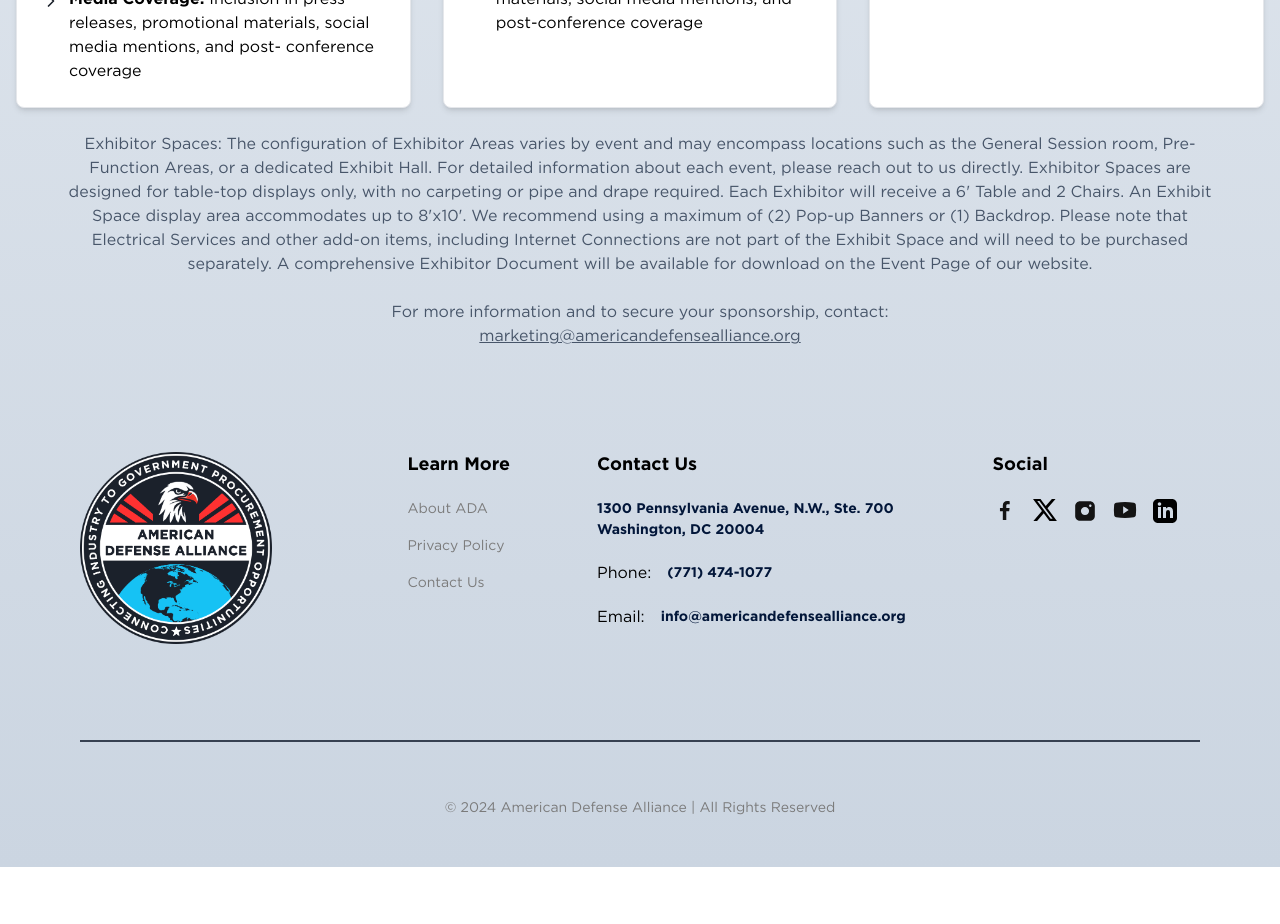
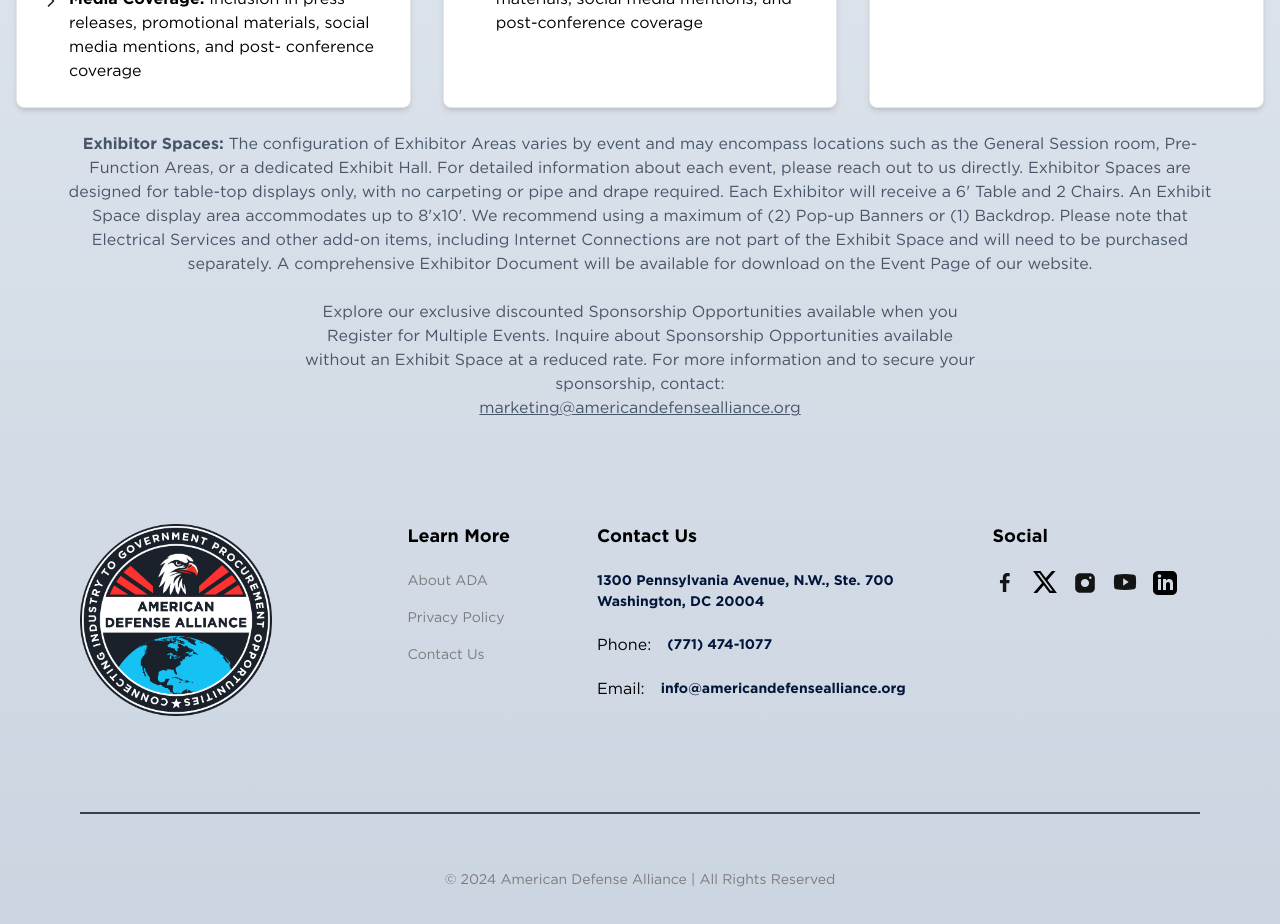
Before and after one commit to masonym/ada-website, a Next.js app: page /events/2025-defense-industry-forecast/sponsors-exhibitors/sponsorship-opportunities in a window 1280 px wide. Shown: the part 1720-2644 px from the top of the page. Before the commit the page ends 2587 px from the top, so only its background shows below. Built offline with nearby package versions, Linux system fonts and the light colour scheme.

Commit message:
Updated event overview & sponsor page

```diff
--- a/src/app/components/ExhibitorOptions.tsx
+++ b/src/app/components/ExhibitorOptions.tsx
@@ -36,7 +36,7 @@ const ExhibitorOptions = ({ event }: ExhibitorProps) => {
                     />
                 ))}
                 <p className="text-[16px] font-gotham text-slate-600 text-center w-full max-w-6xl mx-auto mb-6">
-                Exhibitor Spaces: The configuration of Exhibitor Areas varies by event and may encompass locations such as the General Session room, Pre-Function Areas, or a dedicated Exhibit Hall. For detailed information about each event, please reach out to us directly. Exhibitor Spaces are designed for table-top displays only, with no carpeting or pipe and drape required. Each Exhibitor will receive a 6' Table and 2 Chairs. An Exhibit Space display area accommodates up to 8'x10'. We recommend using a maximum of (2) Pop-up Banners or (1) Backdrop. Please note that Electrical Services and other add-on items, including Internet Connections are not part of the Exhibit Space and will need to be purchased separately. A comprehensive Exhibitor Document will be available for download on the Event Page of our website.
+                <b>Exhibitor Spaces:</b> The configuration of Exhibitor Areas varies by event and may encompass locations such as the General Session room, Pre-Function Areas, or a dedicated Exhibit Hall. For detailed information about each event, please reach out to us directly. Exhibitor Spaces are designed for table-top displays only, with no carpeting or pipe and drape required. Each Exhibitor will receive a 6' Table and 2 Chairs. An Exhibit Space display area accommodates up to 8'x10'. We recommend using a maximum of (2) Pop-up Banners or (1) Backdrop. Please note that Electrical Services and other add-on items, including Internet Connections are not part of the Exhibit Space and will need to be purchased separately. A comprehensive Exhibitor Document will be available for download on the Event Page of our website.
                 </p>
                 <p className="text-[16px] font-gotham text-slate-600 text-center w-full max-w-2xl mx-auto mb-6">
                     For more information about exhibitor opportunities, contact: <br />
--- a/src/app/components/SponsorOptions.tsx
+++ b/src/app/components/SponsorOptions.tsx
@@ -43,10 +43,10 @@ const SponsorOptions = ({ event }: SponsorProps) => {
                     }
                 </div>
                 <p className="text-[16px] font-gotham text-slate-600 text-center w-full max-w-6xl mx-auto mb-6">
-                Exhibitor Spaces: The configuration of Exhibitor Areas varies by event and may encompass locations such as the General Session room, Pre-Function Areas, or a dedicated Exhibit Hall. For detailed information about each event, please reach out to us directly. Exhibitor Spaces are designed for table-top displays only, with no carpeting or pipe and drape required. Each Exhibitor will receive a 6' Table and 2 Chairs. An Exhibit Space display area accommodates up to 8'x10'. We recommend using a maximum of (2) Pop-up Banners or (1) Backdrop. Please note that Electrical Services and other add-on items, including Internet Connections are not part of the Exhibit Space and will need to be purchased separately. A comprehensive Exhibitor Document will be available for download on the Event Page of our website.
+                <b>Exhibitor Spaces:</b> The configuration of Exhibitor Areas varies by event and may encompass locations such as the General Session room, Pre-Function Areas, or a dedicated Exhibit Hall. For detailed information about each event, please reach out to us directly. Exhibitor Spaces are designed for table-top displays only, with no carpeting or pipe and drape required. Each Exhibitor will receive a 6' Table and 2 Chairs. An Exhibit Space display area accommodates up to 8'x10'. We recommend using a maximum of (2) Pop-up Banners or (1) Backdrop. Please note that Electrical Services and other add-on items, including Internet Connections are not part of the Exhibit Space and will need to be purchased separately. A comprehensive Exhibitor Document will be available for download on the Event Page of our website.
                 </p>
                 <p className="text-[16px] font-gotham text-slate-600 text-center w-full max-w-2xl mx-auto mb-6">
-                    For more information and to secure your sponsorship, contact: <br></br>
+                Explore our exclusive discounted Sponsorship Opportunities available when you Register for Multiple Events. Inquire about Sponsorship Opportunities available without an Exhibit Space at a reduced rate. For more information and to secure your sponsorship, contact: <br></br>
                     <a href="mailto:marketing@americandefensealliance.org" className='underline'>marketing@americandefensealliance.org</a>
                 </p>
             </div>
--- a/src/constants/events.tsx
+++ b/src/constants/events.tsx
@@ -123,10 +123,19 @@ export const EVENTS = [
     eventText: (
       <div className="max-container font-light">
         <p className="mb-4 leading-9">
-          The Southeast Defense Procurement Conference is a unique opportunity to engage with the U.S. Army Corps of Engineers, Naval Facilities Engineering Systems Command, and other key acquisition agencies in the Southeast region. This event will provide actionable business intelligence on upcoming acquisition opportunities, including advanced IT, AI, and Cyber, to weapons system development & sustainment, to forward logistics, facility support, Military base construction, shipyard modernization, Space defense and other major buying programs.
+          Join us for the 2025 Southeast Defense Procurement Conference, a premier gathering designed to equip businesses with essential insights into defense procurement across the Southeastern United States—from North Carolina to Mississippi. This conference focuses on current and upcoming purchasing requirements and contracting opportunities that can drive your business forward. You will hear from representatives at multiple Air Force Bases located in Florida, Georgia, and throughout the Southeast, as well as Marine Corps facilities in North and South Carolina, including the Blount Island Logistic Support Facility. Key Army installations such as Ft. Liberty, the Army Anniston Depot, and Redstone Arsenal will also be featured, alongside the Army Corps of Engineers’ District Headquarters in Mobile, Savannah, Charleston, Jacksonville, and Wilmington. Additionally, NAVFAC's 22 Field Offices and Public Works Departments across the region will provide vital insights, along with Navy facilities like King’s Bay Naval Sub Base and various Naval Air Stations, including those in Pensacola, Jacksonville, and Key West. Major commands such as CENTCOM, SOUTHCOM, AFSOC, SOCSOUTH, and SPACECENT will be represented as well.
         </p>
+        <h2 className="text-2xl sm:text-3xl lg:text-4xl font-bold text-center font-gotham text-slate-700 mt-6 mb-2">
+          What to Expect
+        </h2>
         <p className="mb-4">
-          Conference attendees will have the chance to hear about the latest purchasing opportunities from Program Managers, Contracting Officers, and Small Business Program Directors from across the Defense Dept., and from Army, Navy, Air Force, Marine Corps and Space Force commands and installations – and from Prime Defense Contractors.
+          Attendees will have the unique opportunity to engage directly with key decision-makers, including Program Managers, Contracting Officers, and Small Business Program Directors from the Army, Navy, Air Force, Marine Corps, Space Force Commands, and leading Prime Defense Contractors.
+        </p>
+        <h2 className="text-2xl sm:text-3xl lg:text-4xl font-bold text-center font-gotham text-slate-700 mt-6 mb-2">
+          Why Attend?
+        </h2>
+        <p>
+          This event is an invaluable opportunity to network with industry leaders, gain insights into emerging trends, and position your business for success in the competitive defense contracting landscape. Don’t miss out on the chance to be at the forefront of defense procurement. Secure your spot today!
         </p>
       </div>
     ),
```
